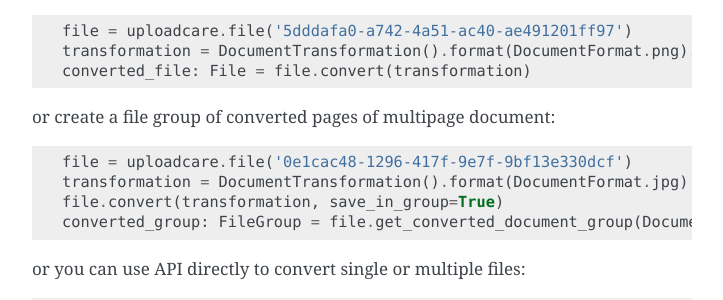
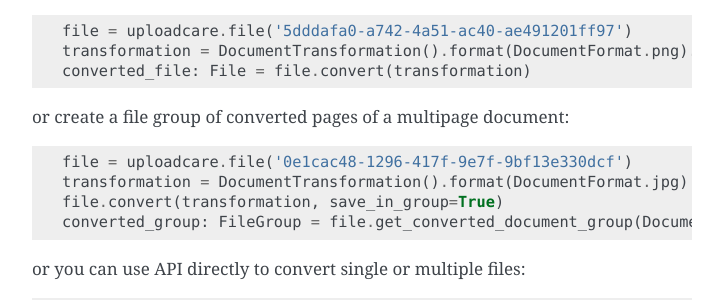
Before and after one commit to uploadcare/pyuploadcare, a Sphinx documentation site: the page built from docs/core_api.rst, in a window 1280 px wide and 900 px high, scrolled down 3341 px. Shown: the part 155-455 px from the top of the window, without its empty margins (388-1111 px from the left). Built offline with Sphinx 7.4.7, drawn with Linux system fonts in a browser that asks for light colours.

```diff
--- a/docs/core_api.rst
+++ b/docs/core_api.rst
@@ -157,7 +157,7 @@ or create an image of a particular page (if using image format)::
     transformation = DocumentTransformation().format(DocumentFormat.png).page(1)
     converted_file: File = file.convert(transformation)
 
-or create a file group of converted pages of multipage document::
+or create a file group of converted pages of a multipage document::
 
     file = uploadcare.file('0e1cac48-1296-417f-9e7f-9bf13e330dcf')
     transformation = DocumentTransformation().format(DocumentFormat.jpg)
```
